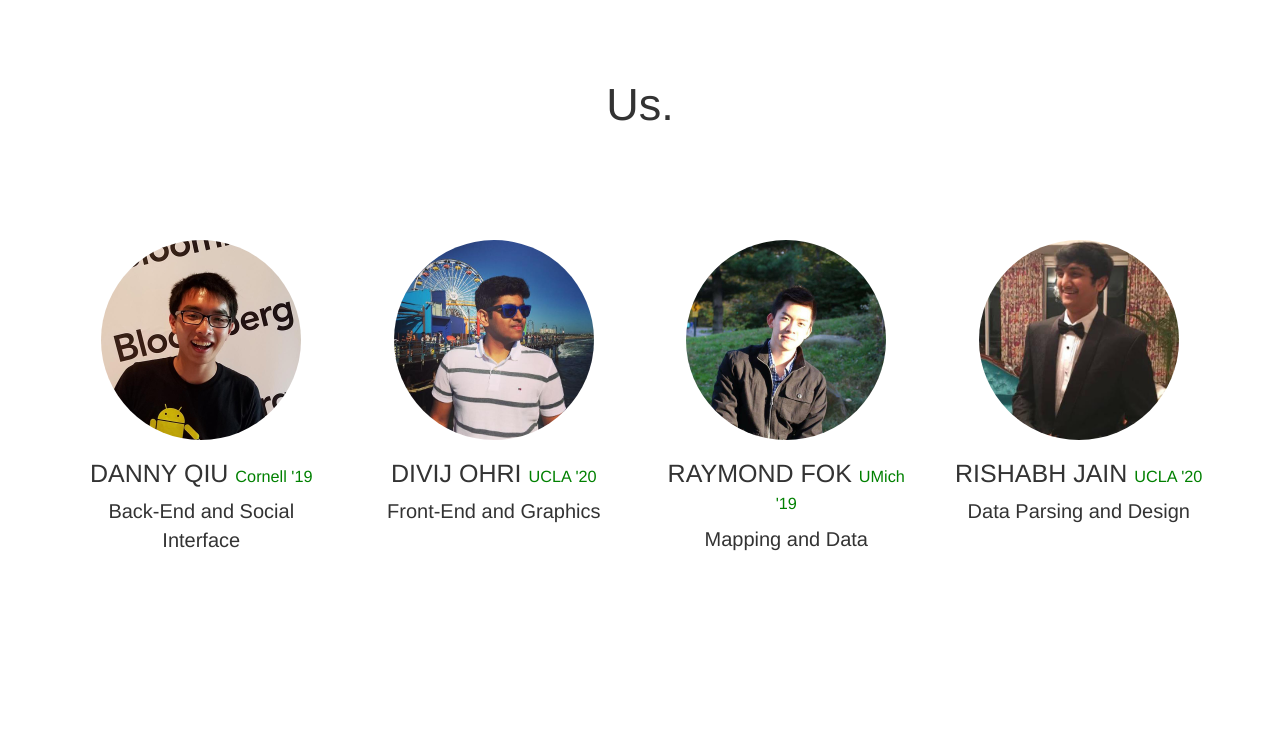
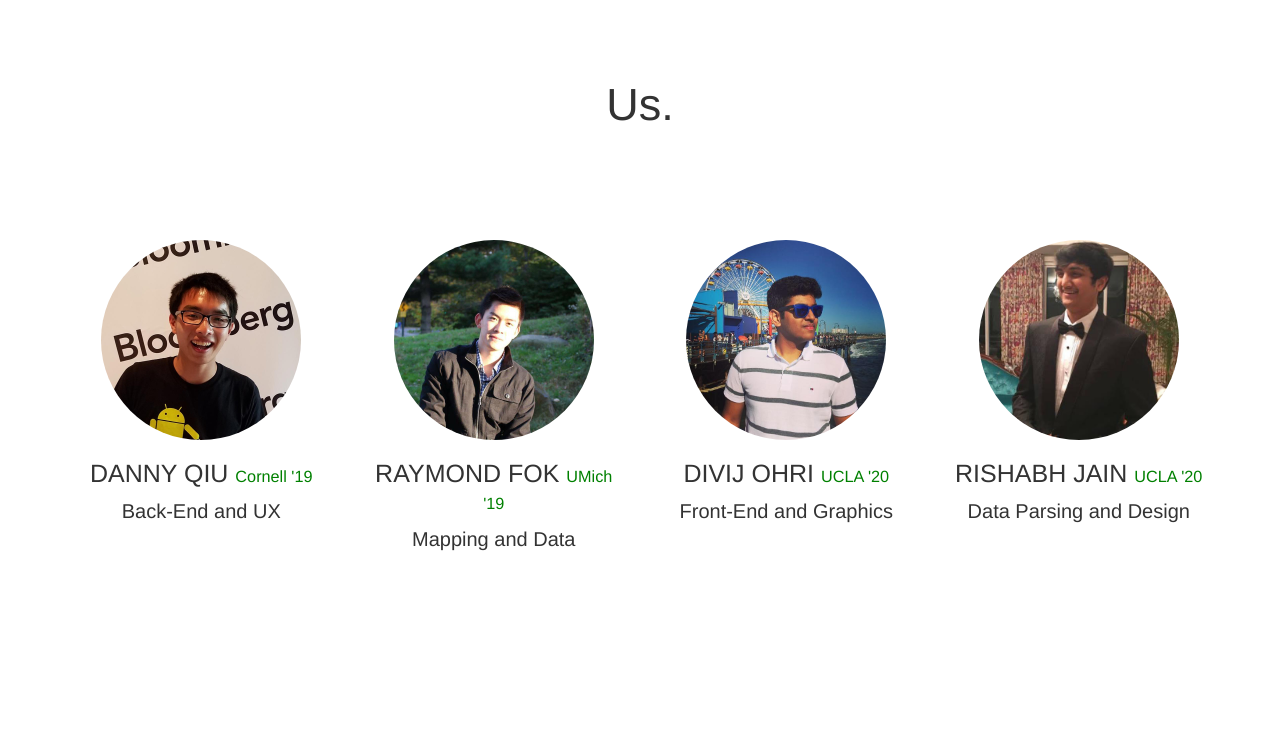
Before and after one commit to divijohri/Mhacks8, a Flask app: page / in a window 1280 px wide. Shown: the part 1670-2420 px from the top of the page. Run offline with Flask 2, Linux system fonts and the light colour scheme; some libraries are stand-ins or nearby versions.

Commit message:
Fix layout issues with index

```diff
--- a/templates/index.html
+++ b/templates/index.html
@@ -111,7 +111,8 @@
     <div class="container">
         <div class="row">
             <div class="col-lg-12">
-                <font color="white"><h1 class="rishabh">About</h1></font><br><br><br><br>
+                <font color="white"><h1 class="rishabh">About</h1></font>
+                <div class="visible-lg"><br><br><br><br></div>
                 <p><font color="white" class="space"><h3>View predictions of crime and danger in the form of heat maps, formed from real time information of incidents in Detroit. Plot multiple routes going through those regions and judge the safety of the journey, making your own choice of either the fastest or safest path. Find Facebook friends around you when you’re in a dangerous area, and buddy up with them to chat, meet and get to your destination safely.</h3></font></p>
             </div>
         </div>
@@ -132,7 +133,17 @@
                     </small>
                 </h3>
                 <p><font class="danny">
-                Back-End and Social Interface
+                        Back-End and UX
+                    </font>
+                </p>
+            </div>
+            <div class="col-lg-3 col-xs-6 text-center">
+                <img class="center-img img-circle img-responsive" src="/static/pictures/raymond.jpg" alt="" width="200px" height="200px">
+                <h3 class="bio">RAYMOND FOK
+                    <small><font color="#008000">UMich '19</font></small>
+                </h3>
+                <p><font class="danny">
+                        Mapping and Data
                     </font>
                 </p>
             </div>
@@ -143,16 +154,6 @@
                 </h3>
                 <p><font class="danny">
                         Front-End and Graphics
-            </font>
-            </p>
-        </div>
-        <div class="col-lg-3 col-xs-6 text-center">
-            <img class="center-img img-circle img-responsive" src="/static/pictures/raymond.jpg" alt="" width="200px" height="200px">
-            <h3 class="bio">RAYMOND FOK
-                <small><font color="#008000">UMich '19</font></small>
-            </h3>
-            <p><font class="danny">
-                 Mapping and Data
                     </font>
                 </p>
             </div>
```
Lines whose indentation alone changed are shown as unchanged.
